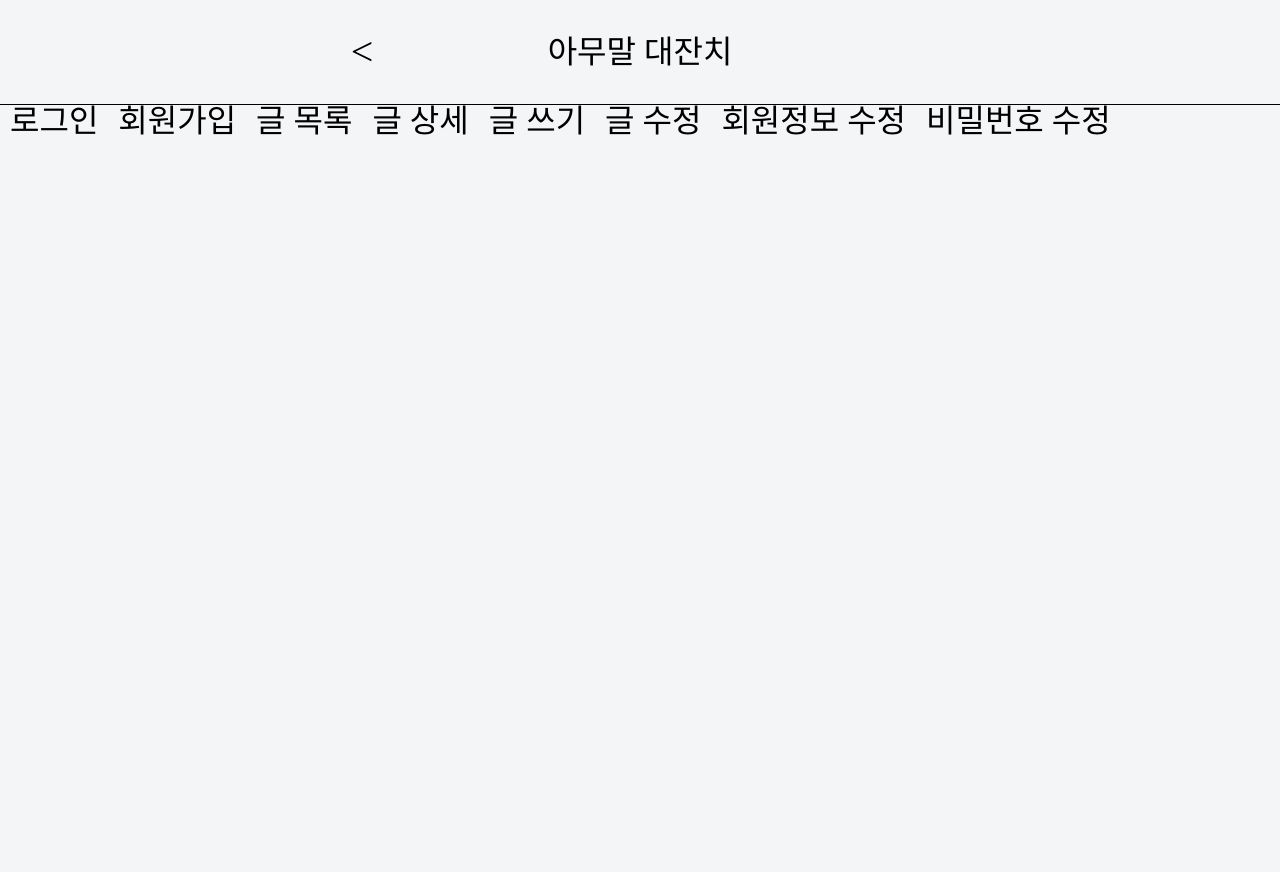
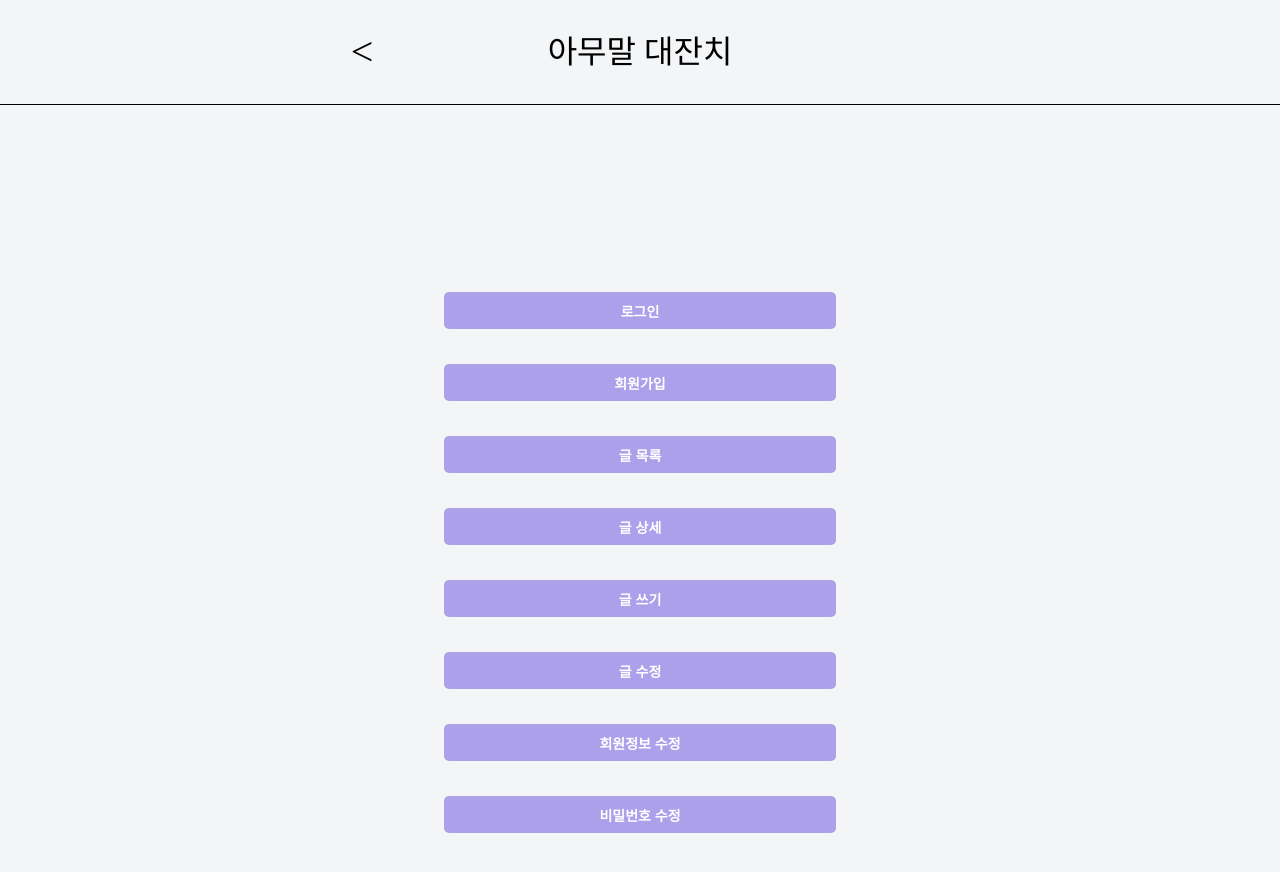
Before and after one commit to 100-hours-a-week/5-chen-react-fe, a React (Create React App) app: page / in a window 1280 px wide. Shown: the top 872 px of the page. Built offline with nearby package versions, Linux system fonts and the light colour scheme; a web font is replaced by a local one.

Commit message:
add buttons

```diff
--- a/src/components/pages/TestRootPage.jsx
+++ b/src/components/pages/TestRootPage.jsx
@@ -1,20 +1,22 @@
 import { Link } from "react-router-dom";
+import SmallLayout from "components/layouts/SmallLayout";
+import LongButton from "components/buttons/LongButton";
 
 function TestRootPage() {
   const style = {
     fontSize: "32px",
     margin: "10px 10px",
   }
-  return <>
-    <Link to="/login" style={style}>로그인</Link>
-    <Link to="/signup" style={style}>회원가입</Link>
-    <Link to="/posts" style={style}>글 목록</Link>
-    <Link to="/posts/detail" style={style}>글 상세</Link>
-    <Link to="/posts/write" style={style}>글 쓰기</Link>
-    <Link to="/posts/edit" style={style}>글 수정</Link>
-    <Link to="/me/edit" style={style}>회원정보 수정</Link>
-    <Link to="/me/edit-password" style={style}>비밀번호 수정</Link>
-  </>
+  return <SmallLayout>
+    <Link to="/login" style={style}><LongButton>로그인</LongButton></Link>
+    <Link to="/signup" style={style}><LongButton>회원가입</LongButton></Link>
+    <Link to="/posts" style={style}><LongButton>글 목록</LongButton></Link>
+    <Link to="/posts/detail" style={style}><LongButton>글 상세</LongButton></Link>
+    <Link to="/posts/write" style={style}><LongButton>글 쓰기</LongButton></Link>
+    <Link to="/posts/edit" style={style}><LongButton>글 수정</LongButton></Link>
+    <Link to="/me/edit" style={style}><LongButton>회원정보 수정</LongButton></Link>
+    <Link to="/me/edit-password" style={style}><LongButton>비밀번호 수정</LongButton></Link>
+  </SmallLayout>
 }
 
 export default TestRootPage;
```
